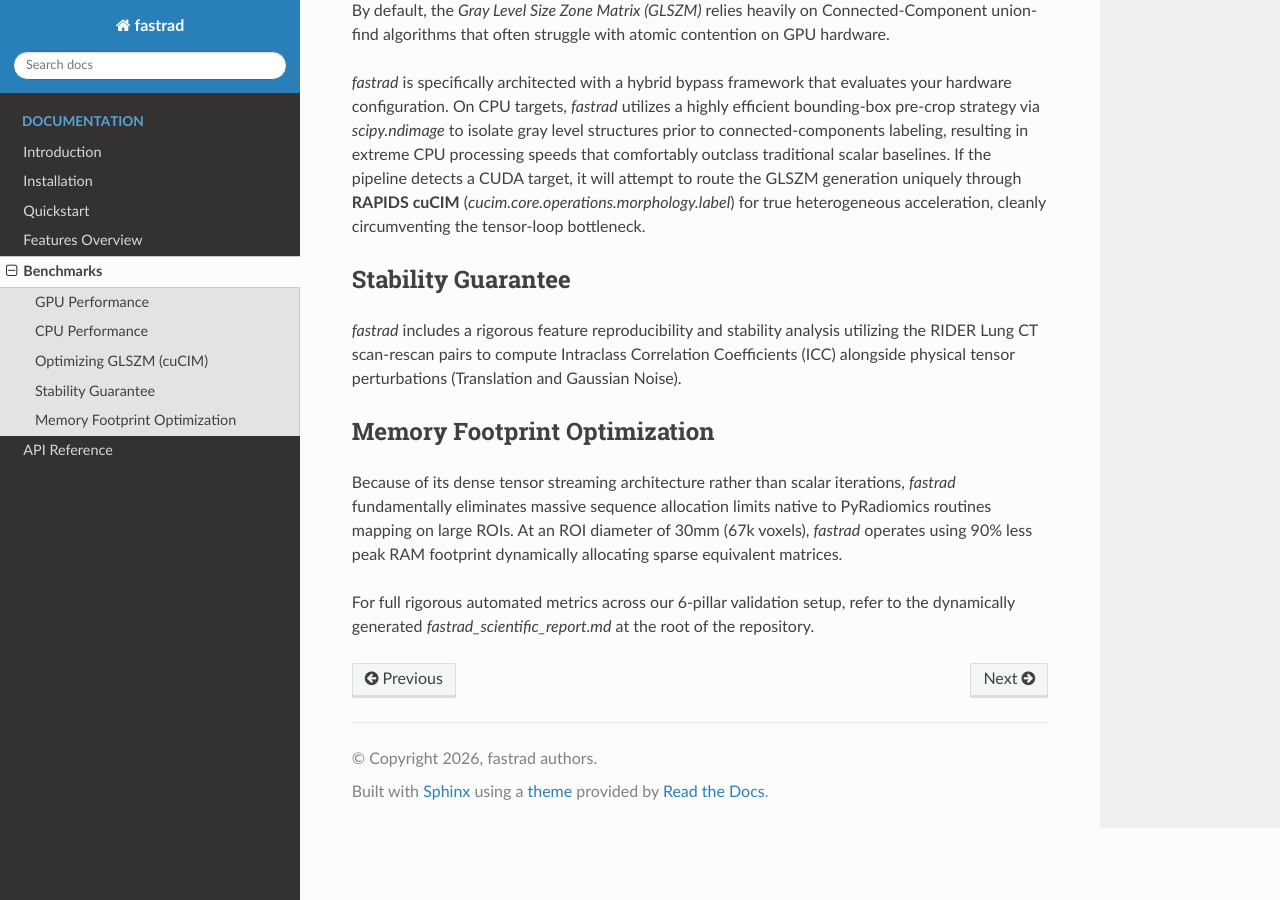
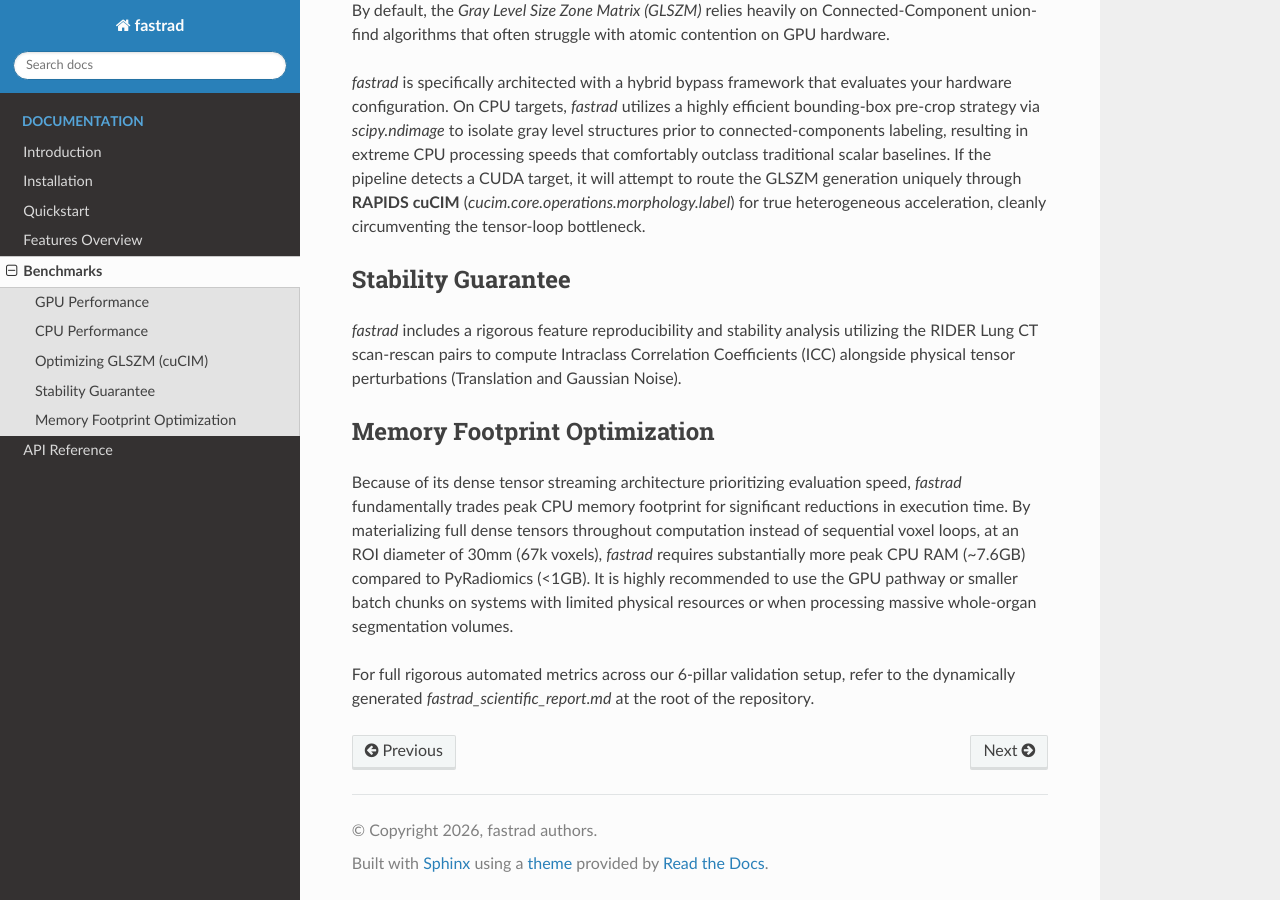
Before and after one commit to helloerikaaa/fastrad, a Sphinx documentation site: the page built from docs/benchmarks.rst, in a window 1280 px wide and 900 px high, scrolled down 1266 px. Built offline with Sphinx 7.4.7 and the Read the Docs theme 3.1.0, drawn with Linux system fonts in a browser that asks for light colours.

Commit message:
docs: Update memory tradeoff language and CPU speedups

```diff
--- a/docs/benchmarks.rst
+++ b/docs/benchmarks.rst
@@ -84,6 +84,6 @@ Stability Guarantee
 
 Memory Footprint Optimization
 -----------------------------
-Because of its dense tensor streaming architecture rather than scalar iterations, `fastrad` fundamentally eliminates massive sequence allocation limits native to PyRadiomics routines mapping on large ROIs. At an ROI diameter of 30mm (67k voxels), `fastrad` operates using 90% less peak RAM footprint dynamically allocating sparse equivalent matrices.
+Because of its dense tensor streaming architecture prioritizing evaluation speed, `fastrad` fundamentally trades peak CPU memory footprint for significant reductions in execution time. By materializing full dense tensors throughout computation instead of sequential voxel loops, at an ROI diameter of 30mm (67k voxels), `fastrad` requires substantially more peak CPU RAM (~7.6GB) compared to PyRadiomics (<1GB). It is highly recommended to use the GPU pathway or smaller batch chunks on systems with limited physical resources or when processing massive whole-organ segmentation volumes.
 
 For full rigorous automated metrics across our 6-pillar validation setup, refer to the dynamically generated `fastrad_scientific_report.md` at the root of the repository.
```
Also changed, not shown: README.md (+4 -4 lines).
